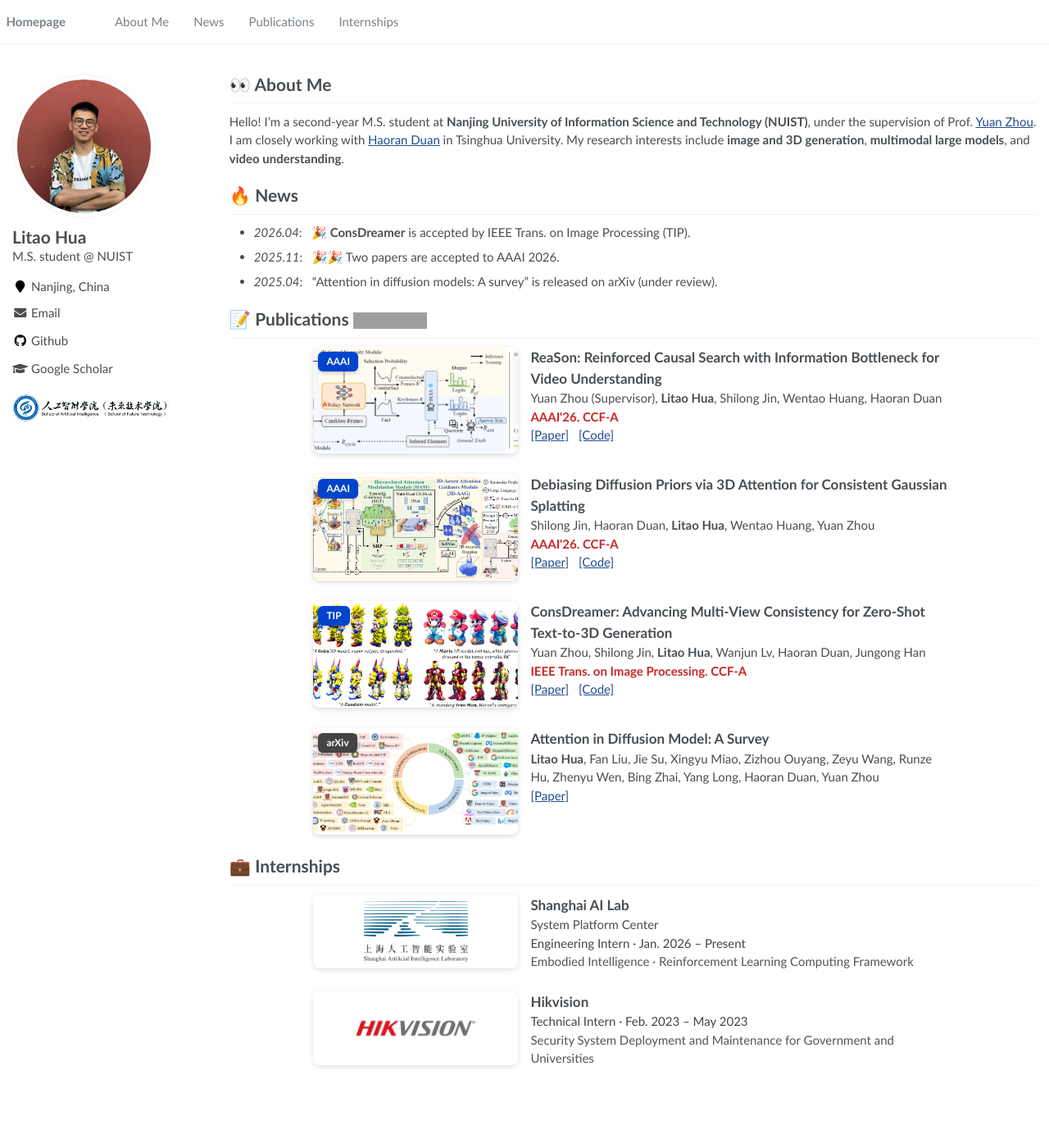
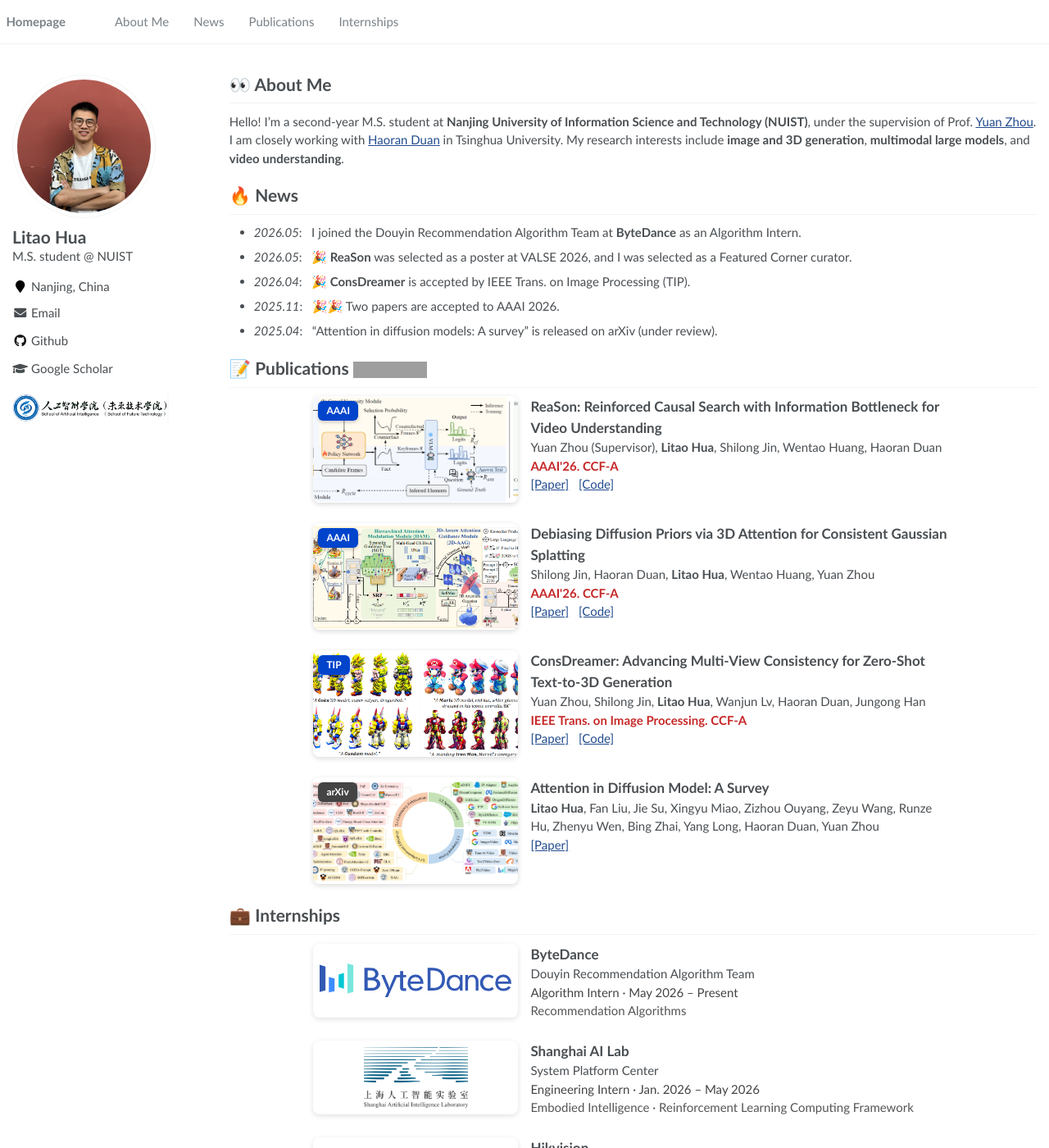
Before and after one commit to robin-hlt/robin-hlt.github.io, a Jekyll site: the page built from _pages/about.md, in a window 1280 px wide and 1400 px high. Shown: the whole window at 82% size. Built offline with Jekyll 4.4.1, drawn with Linux system fonts in a browser that asks for light colours; grey boxes are pictures that could not be loaded.

Commit message:
Update news and internship experience

```diff
--- a/_pages/about.md
+++ b/_pages/about.md
@@ -36,6 +36,8 @@
 
 
 # 🔥 News
+- *2026.05*: &nbsp; I joined the Douyin Recommendation Algorithm Team at **ByteDance** as an Algorithm Intern.
+- *2026.05*: &nbsp; 🎉 **ReaSon** was selected as a poster at VALSE 2026, and I was selected as a Featured Corner curator.
 - *2026.04*: &nbsp; 🎉 **ConsDreamer** is accepted by IEEE Trans. on Image Processing (TIP).
 - *2025.11*: &nbsp; 🎉🎉 Two papers are accepted to AAAI 2026.
 - *2025.04*: &nbsp; "Attention in diffusion models: A survey" is released on arXiv (under review).
@@ -225,6 +227,35 @@
 
 <div style="max-width: 780px; margin: 0 auto;">
 
+  <!-- ByteDance -->
+  <div class="pub-row" style="display:flex; align-items:flex-start; margin-bottom:25px;">
+
+    <div style="position:relative; margin-right:15px;">
+      <img src="../assets/img/ByteDance_logo_English.svg"
+           style="
+             height:90px;
+             width:250px;
+             border-radius:8px;
+             object-fit:contain;
+             background:#fff;
+             padding:8px;
+             box-shadow:0 2px 6px rgba(0,0,0,0.12);
+           ">
+    </div>
+
+    <div style="flex:1;">
+      <b style="font-size:17px;">ByteDance</b><br>
+      Douyin Recommendation Algorithm Team <br>
+      <span style="color:#444; font-weight:500;">
+        Algorithm Intern · May 2026 – Present
+      </span><br>
+      <span style="color:#555;">
+        Recommendation Algorithms
+      </span>
+    </div>
+
+  </div>
+
   <!-- Shanghai AI Lab -->
   <div class="pub-row" style="display:flex; align-items:flex-start; margin-bottom:25px;">
 
@@ -245,7 +276,7 @@
       <b style="font-size:17px;">Shanghai AI Lab</b><br>
       System Platform Center <br>
       <span style="color:#444; font-weight:500;">
-        Engineering Intern · Jan. 2026 – Present
+        Engineering Intern · Jan. 2026 – May 2026
       </span><br>
       <span style="color:#555;">
         Embodied Intelligence · Reinforcement Learning Computing Framework
```
Also changed, not shown: assets/img/ByteDance_logo_English.svg (added).
